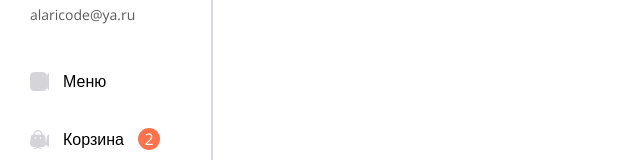
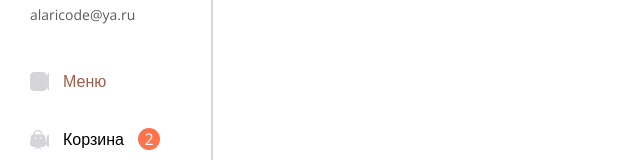
Before and after one commit to NicaZadirieva/react_redux_course, a React (Vite) app in the folder pizza-app/: page / in a window 1280 px wide. Shown: the part 170-330 px from the top of the page, without its empty margins (0-640 px from the left). Built offline with nearby package versions, Linux system fonts and the light colour scheme.

Commit message:
feat: первая реализация обновления состояния меню

```diff
--- a/pizza-app/src/layout/NavigateLayout/index.module.css
+++ b/pizza-app/src/layout/NavigateLayout/index.module.css
@@ -57,6 +57,9 @@
     text-decoration: none;
     color: var(--text-color);
 }
+.link-container:hover {
+    color: var(--primary-hover-color);
+}
 .link-icon {
     width: 19px;
     height: 19px;
@@ -88,3 +91,7 @@
     gap: 9px;
     color: var(--white-color);
 }
+
+.active {
+    color: var(--primary-hover-color);
+}
--- a/pizza-app/src/layout/NavigateLayout/index.tsx
+++ b/pizza-app/src/layout/NavigateLayout/index.tsx
@@ -1,9 +1,16 @@
 import cn from 'classnames';
-import { Link, Outlet } from 'react-router-dom';
+import { useEffect } from 'react';
+import { Link, Outlet, useLocation } from 'react-router-dom';
 import Button from '../../components/Button';
 import styles from './index.module.css';
 
 function LinkLayout() {
+	const location = useLocation();
+
+	useEffect(() => {
+		console.log(location);
+	}, [location]);
+
 	return (
 		<div className={styles['layout']}>
 			<div className={styles['sidebar']}>
@@ -13,13 +20,19 @@
 					<div className={styles['user-email']}>alaricode@ya.ru</div>
 				</div>
 				<div className={styles['menu']}>
-					<Link to='/' className={cn(styles['link-container'], styles['menu-container'])}>
+					<Link to='/' className={cn(styles['link-container'], styles['menu-container'], {
+						[styles.active]: location.pathname === '/'
+					}
+					)}>
 						<div className={cn(styles['link-icon'], styles['menu-icon'])}></div>
 						<div>Меню</div>
 					</Link>
 
 
-					<Link to='/cart' className={cn(styles['link-container'], styles['cart-container'])}>
+					<Link to='/cart' className={cn(styles['link-container'], styles['cart-container'], {
+						[styles.active]: location.pathname === '/cart'
+					}
+					)}>
 						<div className={cn(styles['link-icon'], styles['cart-icon'])}></div>
 						<div>Корзина</div>
 						<div className={styles['goods-icon']}>2</div>
```
